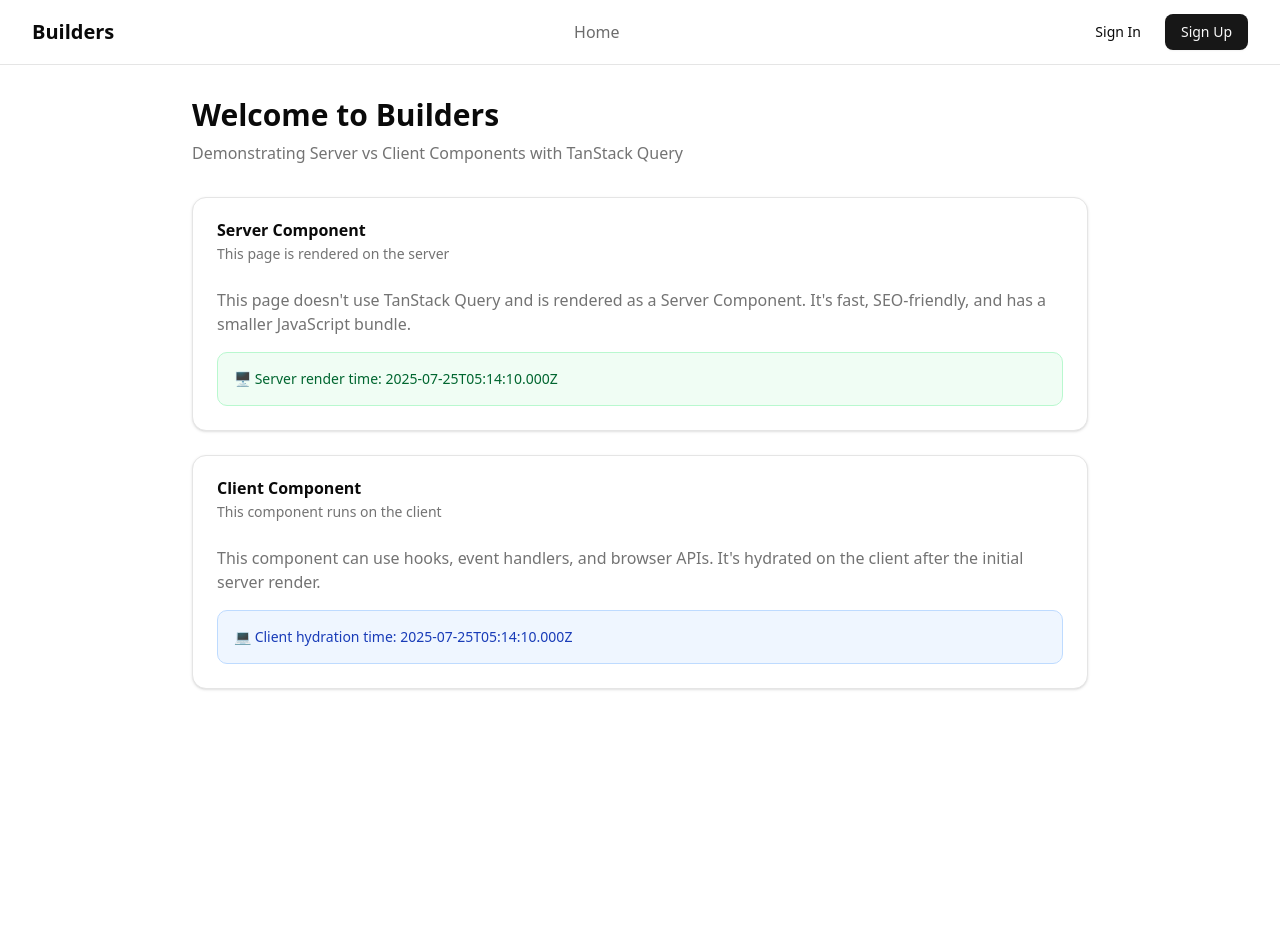
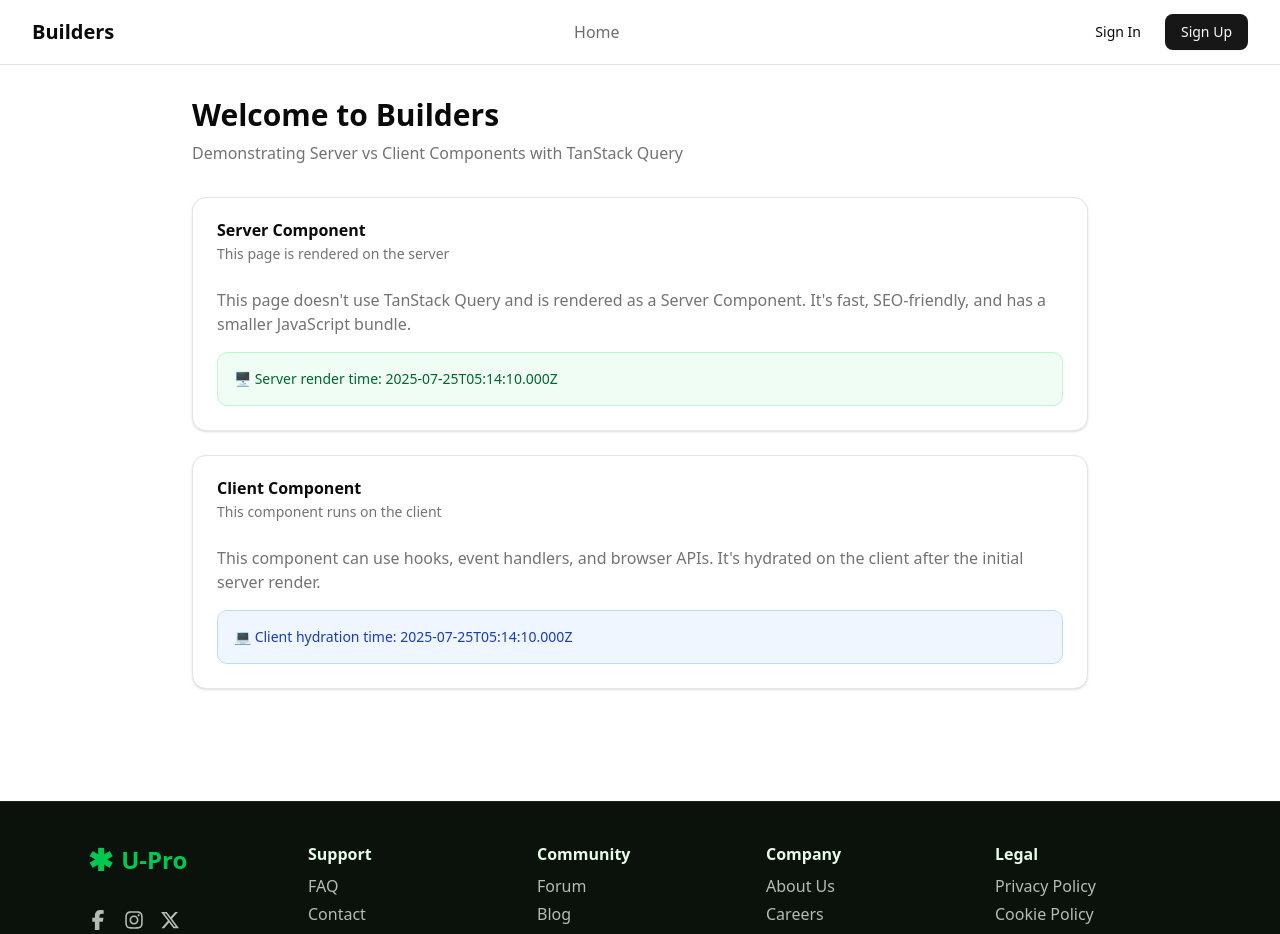
Before and after one commit to gkirat20/upro-web, a Next.js app: page / in a window 1280 px wide. Shown: the top 934 px of the page. Before the commit the page ends 801 px from the top, so only its background shows below. Built offline with nearby package versions, Linux system fonts and the light colour scheme; no server answers.

Commit message:
first code pushed without links working just UX

```diff
--- a/package.json
+++ b/package.json
@@ -29,6 +29,7 @@
     "next": "15.4.3",
     "react": "19.1.0",
     "react-dom": "19.1.0",
+    "react-icons": "^5.5.0",
     "tailwind-merge": "^3.3.1",
     "uuid": "^11.1.0",
     "zod": "^4.0.8"
--- a/src/app/page.tsx
+++ b/src/app/page.tsx
@@ -8,12 +8,14 @@ import {
   CardTitle,
 } from "@/components/ui/card";
 import { RenderingDemo } from "@/components/RenderingDemo";
+import { Footer } from "@/components/Footer";
 
 // Server Component - rendered on the server
 export default function Home() {
   const serverTime = new Date().toISOString();
 
   return (
+    <>
       <div className="min-h-[calc(100vh-4rem)] p-8">
         <div className="max-w-4xl mx-auto">
           <div className="mb-8">
@@ -49,5 +51,7 @@ export default function Home() {
           </div>
         </div>
       </div>
+      <Footer />
+    </>
   );
 }
--- /dev/null
+++ b/src/components/Footer.tsx
@@ -0,0 +1,160 @@
+"use client";
+
+import Link from "next/link";
+import { FaFacebookF, FaInstagram, FaXTwitter } from "react-icons/fa6";
+
+export function Footer() {
+  return (
+    <footer className="border-t border-[#1a231a] bg-[#0b120b] text-[#b3bdb3]">
+      <div className="max-w-6xl mx-auto px-6 py-10 flex flex-col md:flex-row md:justify-between gap-10">
+        {/* Logo & Social */}
+        <div className="flex flex-col gap-6 min-w-[180px]">
+          <div className="flex items-center gap-2">
+            {/* Replace with your SVG logo if needed */}
+            <span className="text-green-500 text-3xl font-bold">✱</span>
+            <span className="text-green-500 text-2xl font-bold">U-Pro</span>
+          </div>
+          <div className="flex gap-4 mt-2">
+            <Link
+              href="https://facebook.com"
+              aria-label="Facebook"
+              target="_blank"
+              rel="noopener noreferrer"
+            >
+              <FaFacebookF className="w-5 h-5 hover:text-green-500 transition-colors" />
+            </Link>
+            <Link
+              href="https://instagram.com"
+              aria-label="Instagram"
+              target="_blank"
+              rel="noopener noreferrer"
+            >
+              <FaInstagram className="w-5 h-5 hover:text-green-500 transition-colors" />
+            </Link>
+            <Link
+              href="https://x.com"
+              aria-label="X"
+              target="_blank"
+              rel="noopener noreferrer"
+            >
+              <FaXTwitter className="w-5 h-5 hover:text-green-500 transition-colors" />
+            </Link>
+          </div>
+        </div>
+        {/* Columns */}
+        <div className="grid grid-cols-2 md:grid-cols-4 gap-8 flex-1">
+          <div>
+            <div className="font-semibold text-[#e6fbe6] mb-2">Support</div>
+            <ul className="space-y-1">
+              <li>
+                <Link
+                  href="/faq"
+                  className="hover:text-green-500 transition-colors"
+                >
+                  FAQ
+                </Link>
+              </li>
+              <li>
+                <Link
+                  href="/contact"
+                  className="hover:text-green-500 transition-colors"
+                >
+                  Contact
+                </Link>
+              </li>
+              <li>
+                <Link
+                  href="/terms"
+                  className="hover:text-green-500 transition-colors"
+                >
+                  Terms
+                </Link>
+              </li>
+            </ul>
+          </div>
+          <div>
+            <div className="font-semibold text-[#e6fbe6] mb-2">Community</div>
+            <ul className="space-y-1">
+              <li>
+                <Link
+                  href="/forum"
+                  className="hover:text-green-500 transition-colors"
+                >
+                  Forum
+                </Link>
+              </li>
+              <li>
+                <Link
+                  href="/blog"
+                  className="hover:text-green-500 transition-colors"
+                >
+                  Blog
+                </Link>
+              </li>
+              <li>
+                <Link
+                  href="https://instagram.com"
+                  target="_blank"
+                  rel="noopener noreferrer"
+                  className="hover:text-green-500 transition-colors"
+                >
+                  Instagram
+                </Link>
+              </li>
+            </ul>
+          </div>
+          <div>
+            <div className="font-semibold text-[#e6fbe6] mb-2">Company</div>
+            <ul className="space-y-1">
+              <li>
+                <Link
+                  href="/about"
+                  className="hover:text-green-500 transition-colors"
+                >
+                  About Us
+                </Link>
+              </li>
+              <li>
+                <Link
+                  href="/careers"
+                  className="hover:text-green-500 transition-colors"
+                >
+                  Careers
+                </Link>
+              </li>
+              <li>
+                <Link
+                  href="/press"
+                  className="hover:text-green-500 transition-colors"
+                >
+                  Press
+                </Link>
+              </li>
+            </ul>
+          </div>
+          <div>
+            <div className="font-semibold text-[#e6fbe6] mb-2">Legal</div>
+            <ul className="space-y-1">
+              <li>
+                <Link
+                  href="/privacy"
+                  className="hover:text-green-500 transition-colors"
+                >
+                  Privacy Policy
+                </Link>
+              </li>
+              <li>
+                <Link
+                  href="/cookies"
+                  className="hover:text-green-500 transition-colors"
+                >
+                  Cookie Policy
+                </Link>
+              </li>
+            </ul>
+          </div>
+        </div>
+      </div>
+    </footer>
+  );
+}
```
Also changed, not shown: 1 other file (tests, documents, lock files or other folders). Lines whose indentation alone changed are shown as unchanged.
